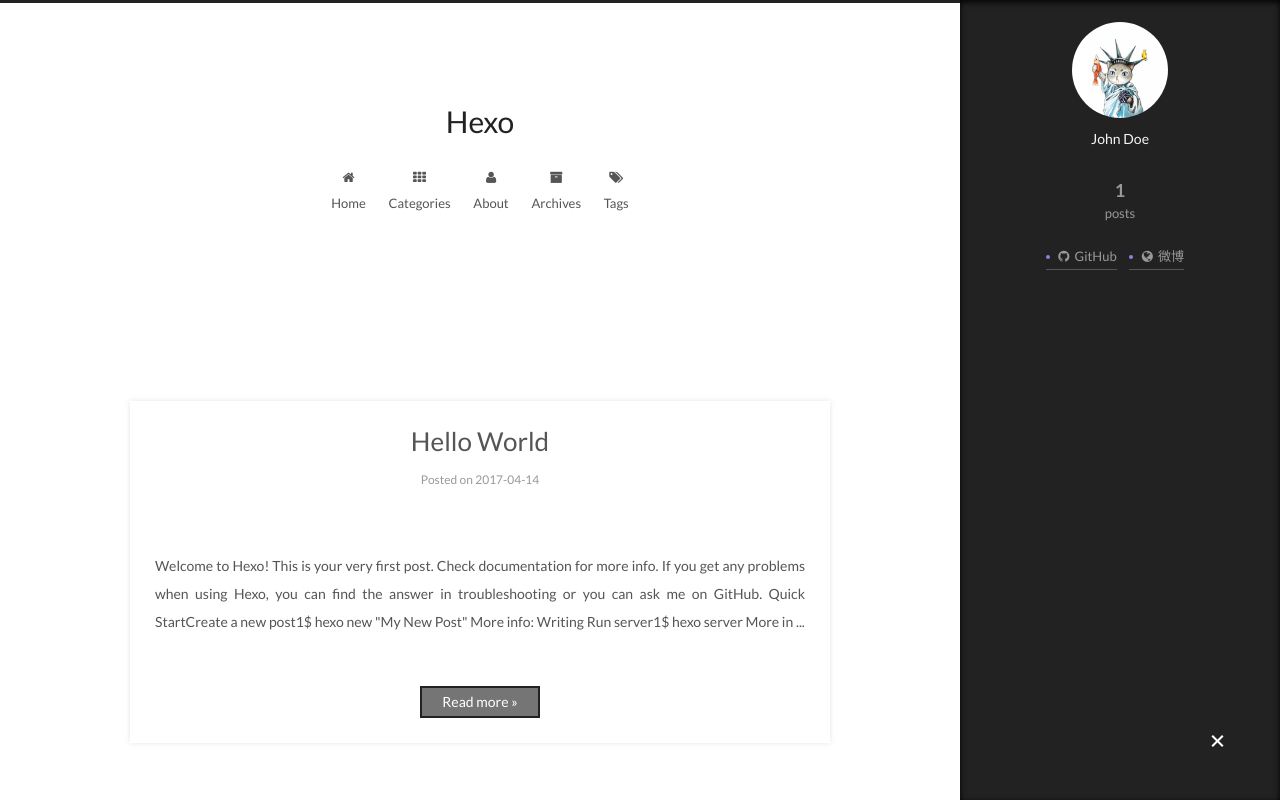
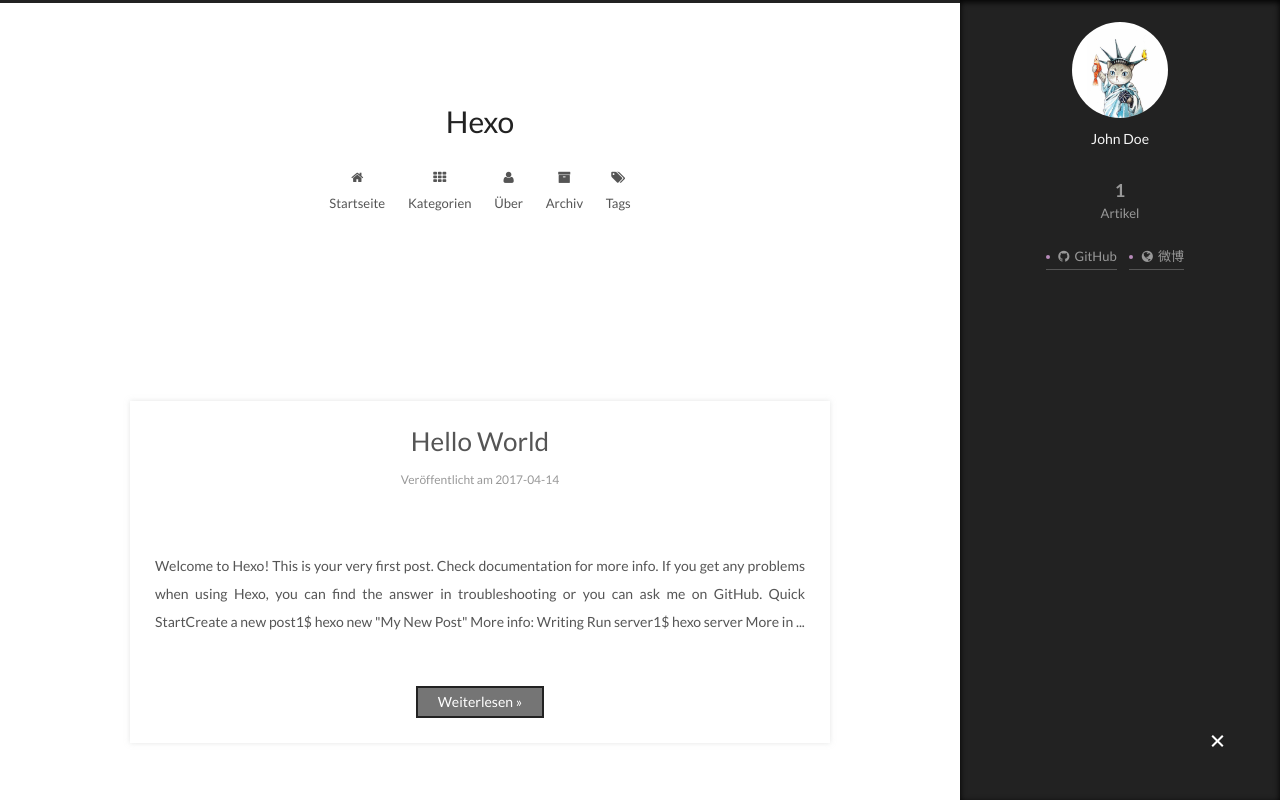
Before and after one commit to yangcong1/yangcong1.github.io, a plain HTML site: page index.html in a window 1280 px wide. Both pictures are taken after a click on the element 1217 px from the left and 742 px from the top of the page. Shown: the top 800 px of the page. Drawn offline with Linux system fonts and the light colour scheme.

Commit message:
Site updated: 2017-04-16 20:13:55

```diff
--- a/css/main.css
+++ b/css/main.css
@@ -1563,7 +1563,7 @@
   width: 4px;
   height: 4px;
   border-radius: 50%;
-  background: #967ce3;
+  background: #b88bba;
 }
 .links-of-blogroll {
   font-size: 13px;
--- a/index.html
+++ b/index.html
@@ -170,7 +170,7 @@
 
               <i class="menu-item-icon fa fa-fw fa-home"></i> <br />
 
-            Home
+            Startseite
           </a>
         </li>
 
@@ -180,7 +180,7 @@
 
               <i class="menu-item-icon fa fa-fw fa-th"></i> <br />
 
-            Categories
+            Kategorien
           </a>
         </li>
 
@@ -190,7 +190,7 @@
 
               <i class="menu-item-icon fa fa-fw fa-user"></i> <br />
 
-            About
+            Über
           </a>
         </li>
 
@@ -200,7 +200,7 @@
 
               <i class="menu-item-icon fa fa-fw fa-archive"></i> <br />
 
-            Archives
+            Archiv
           </a>
         </li>
 
@@ -266,7 +266,7 @@
             <span class="post-meta-item-icon">
               <i class="fa fa-calendar-o"></i>
             </span>
-            <span class="post-meta-item-text">Posted on</span>
+            <span class="post-meta-item-text">Veröffentlicht am</span>
             <time itemprop="dateCreated" datetime="2017-04-14T14:11:55+08:00" content="2017-04-14">
               2017-04-14
             </time>
@@ -306,7 +306,7 @@
 
           <div class="post-more-link text-center">
             <a class="btn" href="/2017/04/14/hello-world/#more" rel="contents">
-              Read more &raquo;
+              Weiterlesen &raquo;
             </a>
           </div>
 
@@ -377,7 +377,7 @@
           <div class="site-state-item site-state-posts">
             <a href="/archives">
               <span class="site-state-item-count">1</span>
-              <span class="site-state-item-name">posts</span>
+              <span class="site-state-item-name">Artikel</span>
             </a>
           </div>
 
@@ -444,7 +444,7 @@
 </div>
 
 <div class="powered-by">
-  Powered by <a class="theme-link" href="https://hexo.io">盐鸽</a>
+  Erstellt mit  <a class="theme-link" href="https://hexo.io">盐鸽</a>
 </div>
 
 <div class="theme-info">
```
Also changed, not shown: 2017/04/14/hello-world/index.html (+9 -9 lines), archives/2017/04/index.html (+8 -8 lines), archives/2017/index.html (+8 -8 lines), archives/index.html (+8 -8 lines).
